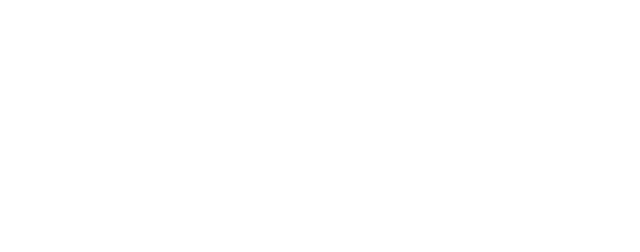
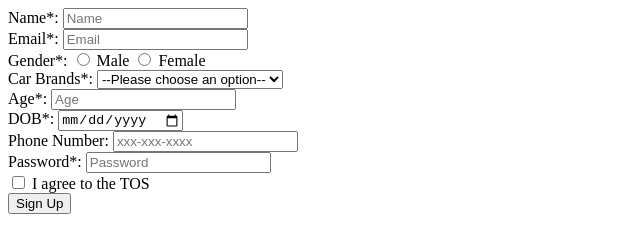
Before and after one commit to acciojob/signup-form-car-Bipro23, a website: page main.html in a window 1280 px wide. Shown: the whole page, without its empty margins (0-640 px from the left). Drawn offline with Linux system fonts and the light colour scheme.

Commit message:
created a submission

```diff
--- a/main.html
+++ b/main.html
@@ -1,16 +1,49 @@
 <!DOCTYPE html>
-
 <html>
 
 <head>
-	<link rel="stylesheet" href="styles.css">
+    <link rel="stylesheet" href="styles.css">
 </head>
 
 <body>
-	<!-- the entire body must be written by student -->
-    <script type="text/javascript" src="./script.js">
-</script>
+    <form action="submit_signup.php" method="post">
+        <label for="name">Name<span class="required">*</span>:</label>
+        <input type="text" id="name" name="name" placeholder="Name" required><br>
 
+        <label for="email">Email<span class="required">*</span>:</label>
+        <input type="email" id="email" name="email" placeholder="Email" required><br>
+
+        <label>Gender<span class="required">*</span>:</label>
+        <input type="radio" id="gender_m" name="gender" value="male">
+        <label for="gender_m">Male</label>
+        <input type="radio" id="gender_f" name="gender" value="female">
+        <label for="gender_f">Female</label><br>
+
+        <label for="cars">Car Brands<span class="required">*</span>:</label>
+        <select id="cars" name="cars" required>
+            <option value="" disabled selected>--Please choose an option--</option>
+            <option value="bmw">BMW</option>
+            <option value="audi">Audi</option>
+            <option value="mercedes">Mercedes</option>
+            <option value="toyota">Toyota</option>
+        </select><br>
+
+        <label for="age">Age<span class="required">*</span>:</label>
+        <input type="number" id="age" name="age" placeholder="Age" required><br>
+
+        <label for="dob">DOB<span class="required">*</span>:</label>
+        <input type="date" id="dob" name="dob" required><br>
+
+        <label for="tel">Phone Number:</label>
+        <input type="tel" id="tel" name="tel" pattern="[0-9]{3}-[0-9]{3}-[0-9]{4}" placeholder="xxx-xxx-xxxx"><br>
+
+        <label for="password">Password<span class="required">*</span>:</label>
+        <input type="password" id="password" name="password" placeholder="Password" required><br>
+
+        <label><input type="checkbox" id="tos" name="tos" required> I agree to the TOS</label><br>
+
+        <button type="submit">Sign Up</button>
+    </form>
 </body>
 
 </html>
```
